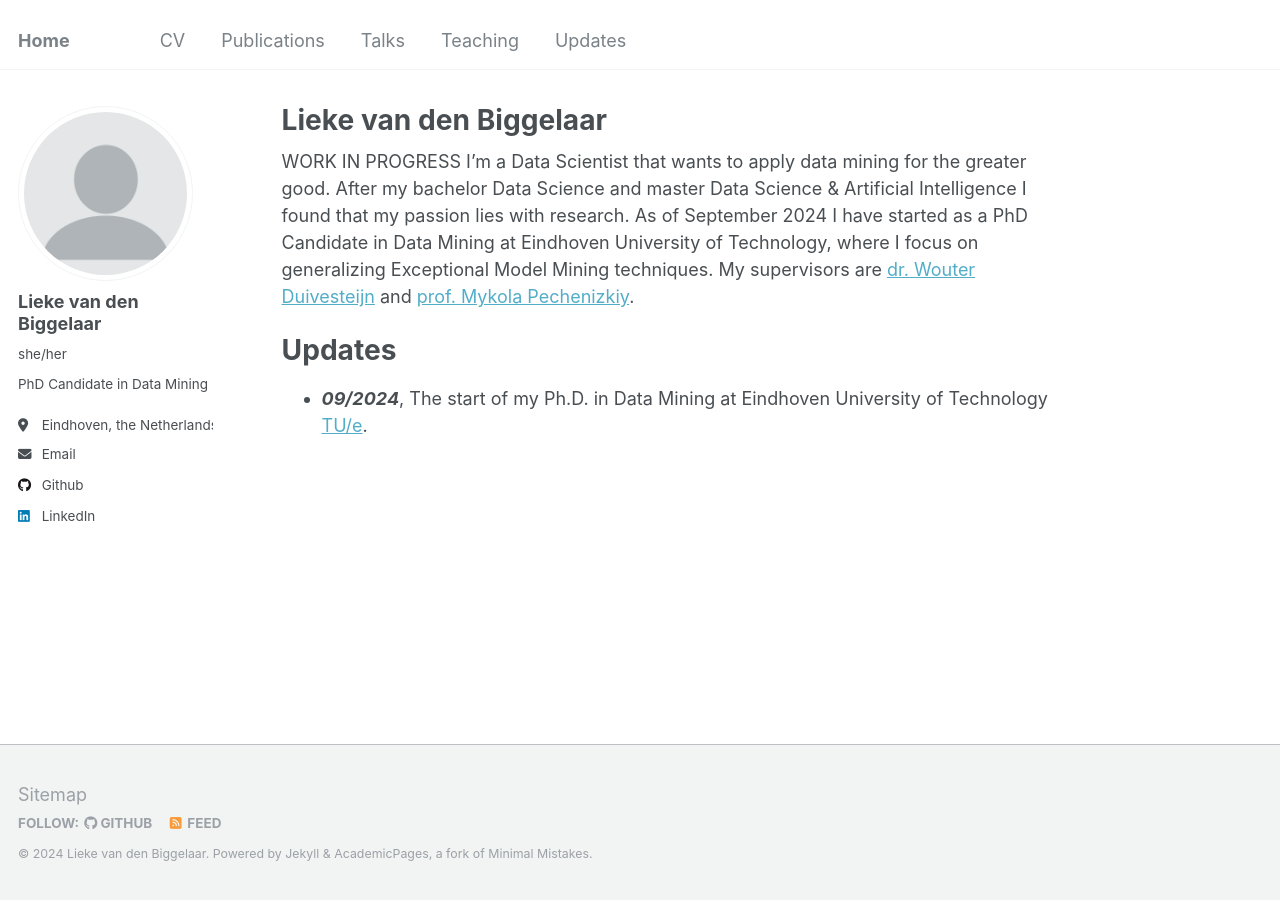
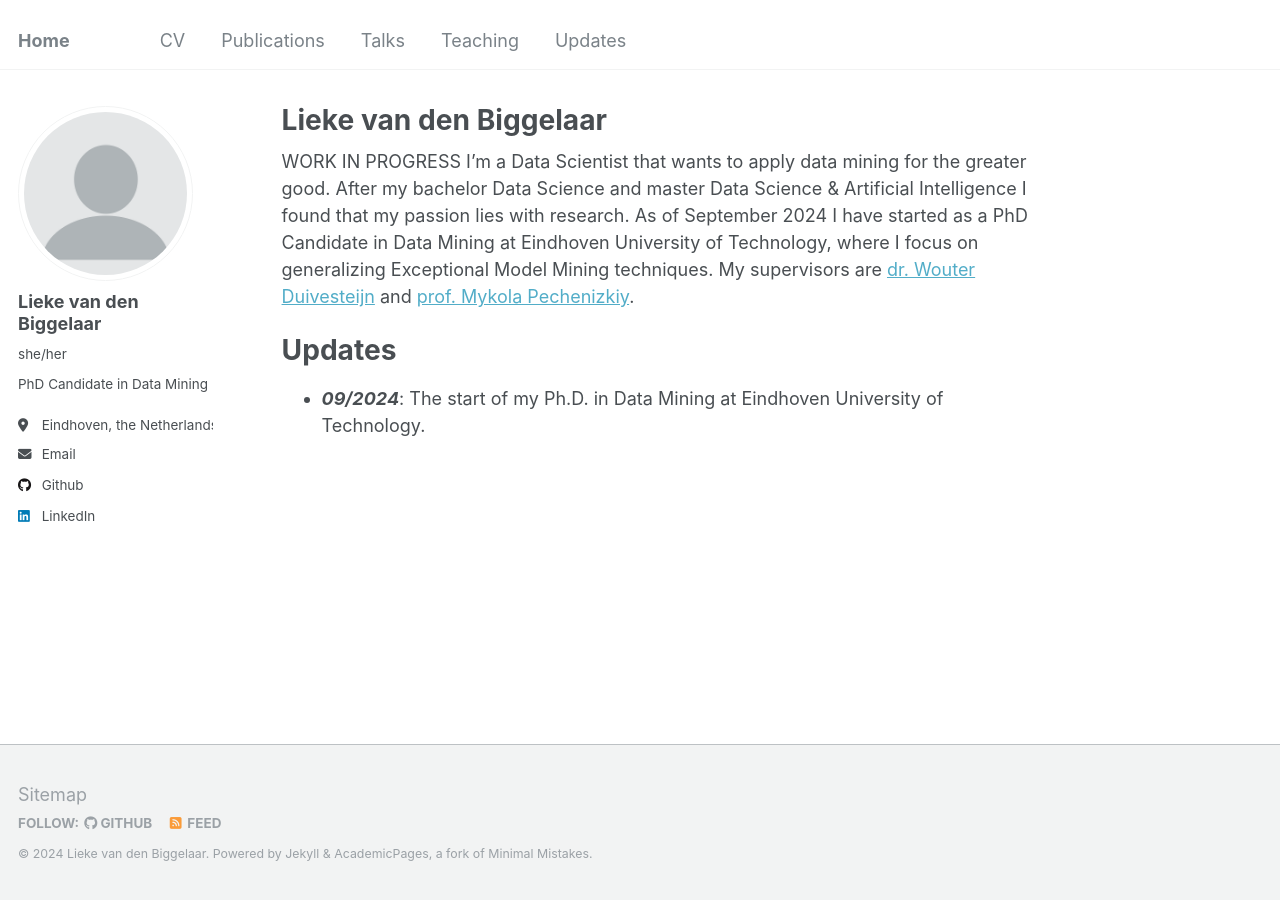
Before and after one commit to liekevandenbiggelaar/liekevandenbiggelaar.github.io, a Jekyll site: the page built from _pages/about.md, in a window 1280 px wide. Built offline with Jekyll 4.4.1, drawn with Linux system fonts in a browser that asks for light colours; a file with an impossible date is left out.

```diff
--- a/_pages/about.md
+++ b/_pages/about.md
@@ -13,4 +13,4 @@ I'm a Data Scientist that wants to apply data mining for the greater good. After
 
 Updates
 ======
-- ***09/2024***, The start of my Ph.D. in Data Mining at Eindhoven University of Technology [TU/e](https://www.tue.nl/en/).
+- ***09/2024***: The start of my Ph.D. in Data Mining at Eindhoven University of Technology.
```
